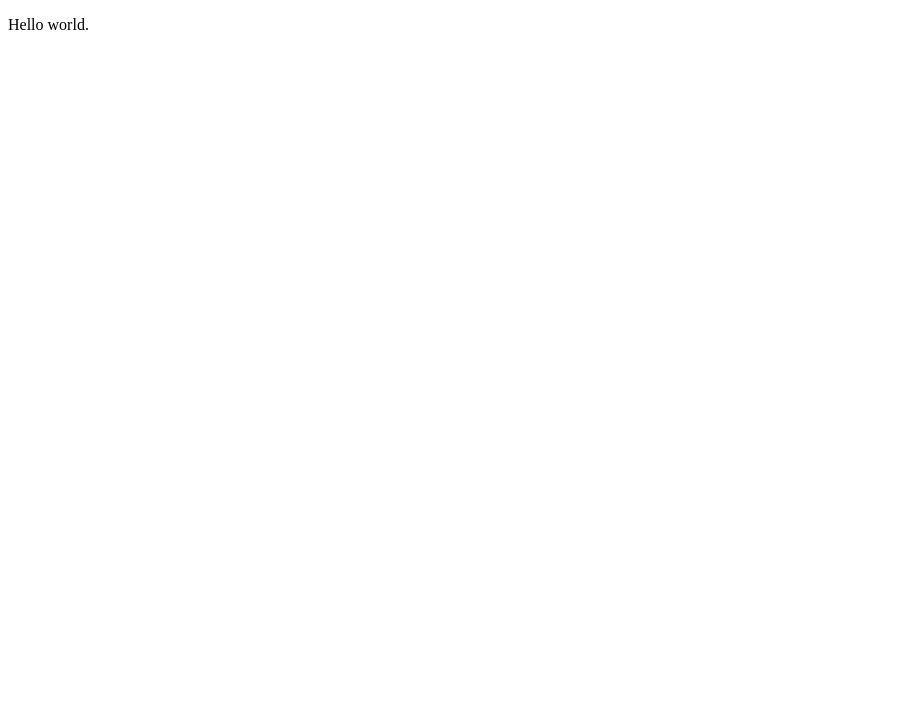
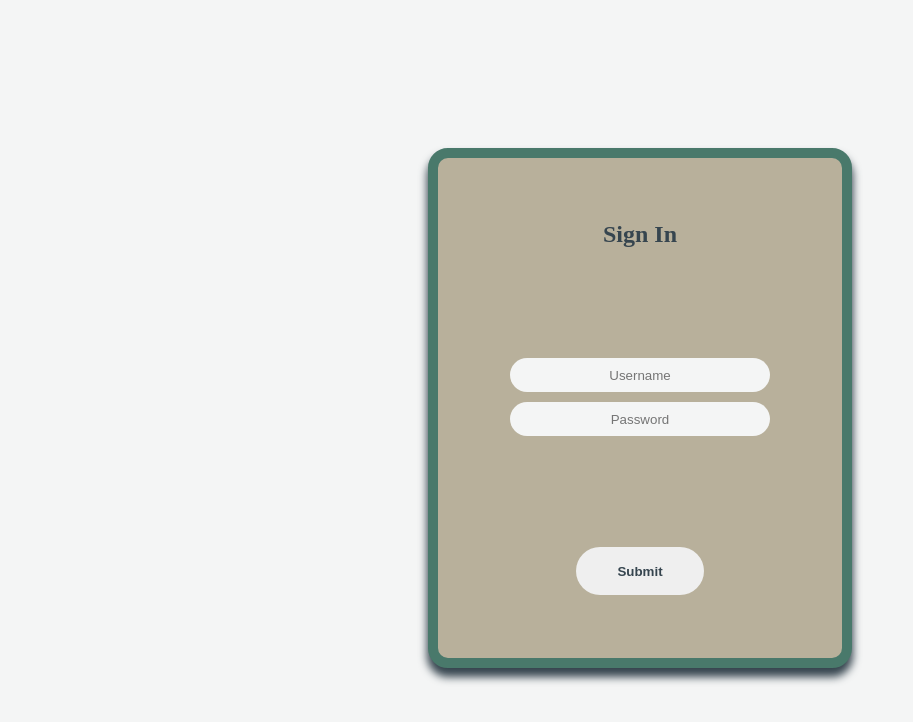
Before and after one commit to AscensaoJ/Hello_World, a plain HTML site: page index.html in a window 1280 px wide. Shown: the whole page, without its empty margins (0-913 px from the left). Drawn offline with Linux system fonts and the light colour scheme.

Commit message:
Second Commit

```diff
--- a/index.html
+++ b/index.html
@@ -5,8 +5,20 @@
     <meta http-equiv="X-UA-Compatible" content="IE=edge">
     <meta name="viewport" content="width=device-width, initial-scale=1.0">
     <title>Document</title>
+    <link rel="stylesheet" type="text/css" href="styles.css">
 </head>
 <body>
-    <p>Hello world.</p>
+    <div id="main">
+        <div id="login-container">
+            <span class="header">Sign In</span>
+            <span class="login-content">
+                <!--<label for="user">Username</label>-->
+                <input type="text" id="user" class="login-content" placeholder="Username">
+                <!-- <label for="pass" class="login-content">Password</label> -->
+                <input type="password" class="login-content" id="pass" placeholder="Password" minlength="8">
+            </span>
+            <button>Submit</button>
+        </div>
+    </div>
 </body>
 </html>
--- /dev/null
+++ b/styles.css
@@ -0,0 +1,60 @@
+#login-container {
+    border: 10px solid #49796B;
+    border-radius: 20px;
+    padding: 10px;
+    min-width: 80px;
+    min-height: 150px;
+    width: 30vw;
+    height: 60vh;
+    text-align: center;
+    box-shadow: 5px;
+    display: flex;
+    flex-direction: column;
+    justify-content: space-around;
+    align-items: center;
+    background-color: #B8B09B;
+    box-shadow: 0px 8px 8px 1px #36454F;
+}
+
+.login-content input {
+    margin: 5px 5px 5px 5px;
+    min-width: 100px;
+    min-height: 20px;
+    width: 20vw;
+    height: 4vh;
+    text-align: center;
+    background-color: hsl(180, 5%, 96%);
+    border-radius: 4vw;
+    border: hidden;
+}
+
+
+#login-container button {
+    width: 10vw;
+    min-width: 100px;
+    height: 6vh;
+    min-height: 30px;
+    border-radius: 5vw;
+    box-shadow: none;
+    border-style: none;
+    color: #36454F;
+    font-weight: 700;
+}
+
+
+#main {
+    height: 100vh;
+    display: flex;
+    justify-content: center;
+    align-items: center;
+}
+
+.header {
+    font-size: x-large;
+    font-weight: bold;
+    color: #36454F;
+}
+
+body {
+    background-color: #f4f5f5;
+}
```
